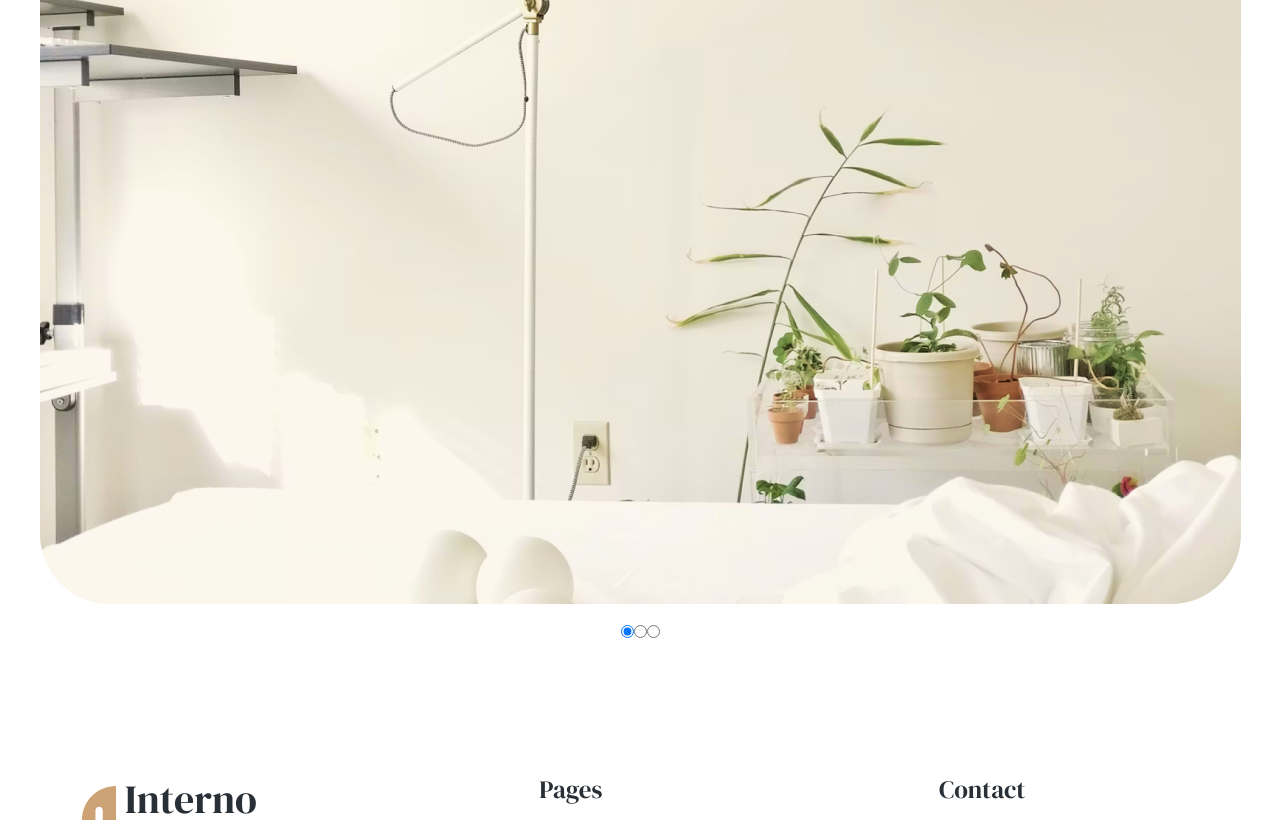
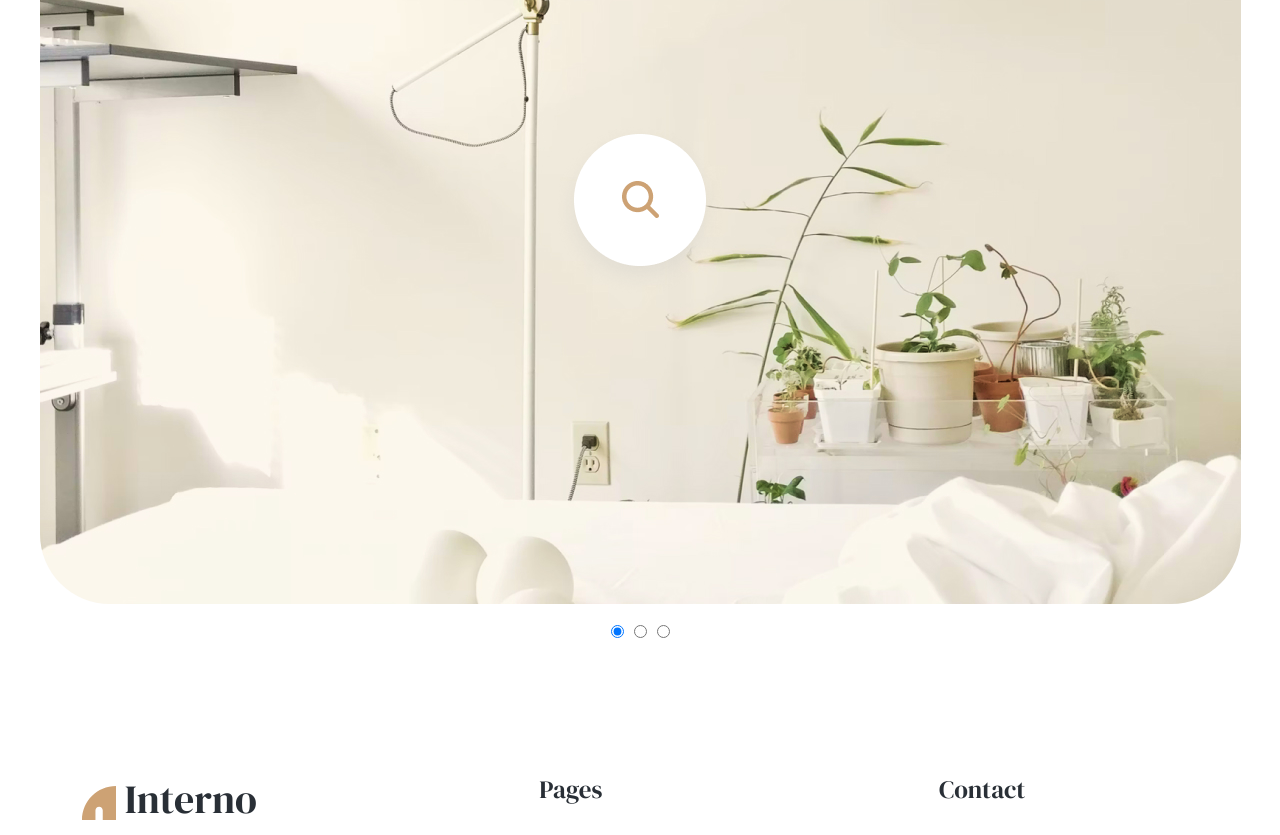
Before and after one commit to Anuta-Anya-Nya/Vue-cli-project, a Vue app: page / in a window 1280 px wide. Shown: the part 1440-2275 px from the top of the page. Built offline with nearby package versions, Linux system fonts and the light colour scheme.

Commit message:
add increase picture

```diff
--- a/src/components/SliderComp.vue
+++ b/src/components/SliderComp.vue
@@ -6,9 +6,16 @@
         alt="img"
         class="slider__img"
       />
+      <img
+        src="../assets/img/zoom-icon.png"
+        alt="zoom"
+        class="zoom-icon"
+        @click="showBigImg"
+      />
     </div>
-    <div class="radio-button">
+    <div>
       <input
+        class="radio-button"
         v-for="img in sliderImages"
         :key="img.id"
         type="radio"
@@ -18,6 +25,13 @@
         :value="img.url"
       />
     </div>
+    <img
+      v-show="bigImg"
+      :src="require(`../assets/img/${showImg}`)"
+      alt="big"
+      class="bigPic"
+      @click="hideBigImg"
+    />
   </div>
 </template>
 
@@ -27,9 +41,17 @@ export default {
   data() {
     return {
       showImg: this.sliderImages[0].url,
+      bigImg: false,
     };
   },
-  methods: {},
+  methods: {
+    showBigImg() {
+      this.bigImg = true;
+    },
+    hideBigImg() {
+      this.bigImg = false;
+    },
+  },
 };
 </script>
 <style lang="scss" scoped>
@@ -38,12 +60,36 @@ export default {
   justify-content: center;
   flex-direction: column;
   align-items: center;
+  position: relative;
+
   &__box {
     margin-bottom: 16px;
+    position: relative;
   }
   &__img {
     display: block;
     border-radius: 70px;
   }
+  .zoom-icon {
+    position: absolute;
+
+    margin-left: auto;
+    margin-right: auto;
+    left: 0;
+    right: 0;
+    top: 40%;
+  }
+}
+.bigPic {
+  position: absolute;
+  width: 1560px;
+  height: 1040px;
+  bottom: 0;
+  margin-left: auto;
+  margin-right: auto;
+  border-radius: 70px;
+}
+.radio-button:not(:last-child) {
+  margin-right: 10px;
 }
 </style>
--- a/src/store/index.js
+++ b/src/store/index.js
@@ -32,78 +32,78 @@ export default new Vuex.Store({
             {
                 id: 1, title: 'Modern Kitchan', text: 'Decor / Artchitecture', img: 'project1.jpg', classHomepage: 'borderTopRight', category: 'Kitchan', classProjectPage: 'project-list-small', textDescription: 'Lorem ipsum dolor sit amet, consectetur adipiscing elit. Aliquamsem vitae turpis dignissim maximus. Aliquam sollicitudin tellumassa, vbel maximus purus posuere in. Dojrices gravida dignissim. Praesent at nibh in mi fringilla mattis. Phasellus ut dolor odio. Aenean in the ipsum vel lectus bibendum commodo.', textDescription2: 'In nec sem suscipit, convallis leo vitae, lacinia nibh. Cras amet tellus lectus. Vivamus ipsum nunc, mattis quis nibh id, pellentesque arcu. Donec a pellentesque Cras erat enim, gravida non ante vitae,elequis convallis elit, in viverra felis. Donec ultrices tellus vitae iaculisvd porta. Proin tincidunt ligula id purus porttitor.', imgForSlider: [
                     { id: "img1", url: "slider-proj.jpg" },
-                    { id: "img2", url: "blog1.jpg" },
-                    { id: "img3", url: "blog2.jpg" },
+                    { id: "img2", url: "slider-proj2.jpg" },
+                    { id: "img3", url: "slider-proj3.jpg" },
                 ],
             },
             {
                 id: 2, title: 'Modern Kitchan', text: 'Decor / Artchitecture', img: 'project2.jpg', classHomepage: 'borderTopLeft', category: 'Kitchan', classProjectPage: 'project-list-small', textDescription: 'Lorem ipsum dolor sit amet, consectetur adipiscing elit. Aliquamsem vitae turpis dignissim maximus. Aliquam sollicitudin tellumassa, vbel maximus purus posuere in. Dojrices gravida dignissim. Praesent at nibh in mi fringilla mattis. Phasellus ut dolor odio. Aenean in the ipsum vel lectus bibendum commodo.', textDescription2: 'In nec sem suscipit, convallis leo vitae, lacinia nibh. Cras amet tellus lectus. Vivamus ipsum nunc, mattis quis nibh id, pellentesque arcu. Donec a pellentesque Cras erat enim, gravida non ante vitae,elequis convallis elit, in viverra felis. Donec ultrices tellus vitae iaculisvd porta. Proin tincidunt ligula id purus porttitor.', imgForSlider: [
                     { id: "img1", url: "slider-proj.jpg" },
-                    { id: "img2", url: "blog1.jpg" },
-                    { id: "img3", url: "blog2.jpg" },
+                    { id: "img2", url: "slider-proj2.jpg" },
+                    { id: "img3", url: "slider-proj3.jpg" },
                 ],
             },
             {
                 id: 3, title: 'Modern Kitchan', text: 'Decor / Artchitecture', img: 'project3.jpg', classHomepage: 'borderBotRight', category: 'Bathroom', classProjectPage: 'project-list-small', textDescription: 'Lorem ipsum dolor sit amet, consectetur adipiscing elit. Aliquamsem vitae turpis dignissim maximus. Aliquam sollicitudin tellumassa, vbel maximus purus posuere in. Dojrices gravida dignissim. Praesent at nibh in mi fringilla mattis. Phasellus ut dolor odio. Aenean in the ipsum vel lectus bibendum commodo.', textDescription2: 'In nec sem suscipit, convallis leo vitae, lacinia nibh. Cras amet tellus lectus. Vivamus ipsum nunc, mattis quis nibh id, pellentesque arcu. Donec a pellentesque Cras erat enim, gravida non ante vitae,elequis convallis elit, in viverra felis. Donec ultrices tellus vitae iaculisvd porta. Proin tincidunt ligula id purus porttitor.', imgForSlider: [
                     { id: "img1", url: "slider-proj.jpg" },
-                    { id: "img2", url: "blog1.jpg" },
-                    { id: "img3", url: "blog2.jpg" },
+                    { id: "img2", url: "slider-proj2.jpg" },
+                    { id: "img3", url: "slider-proj3.jpg" },
                 ],
             },
             {
                 id: 4, title: 'Modern Kitchan', text: 'Decor / Artchitecture', img: 'project4.jpg', classHomepage: 'borderBotLeft', category: 'Kitchan', classProjectPage: 'project-list-small', textDescription: 'Lorem ipsum dolor sit amet, consectetur adipiscing elit. Aliquamsem vitae turpis dignissim maximus. Aliquam sollicitudin tellumassa, vbel maximus purus posuere in. Dojrices gravida dignissim. Praesent at nibh in mi fringilla mattis. Phasellus ut dolor odio. Aenean in the ipsum vel lectus bibendum commodo.', textDescription2: 'In nec sem suscipit, convallis leo vitae, lacinia nibh. Cras amet tellus lectus. Vivamus ipsum nunc, mattis quis nibh id, pellentesque arcu. Donec a pellentesque Cras erat enim, gravida non ante vitae,elequis convallis elit, in viverra felis. Donec ultrices tellus vitae iaculisvd porta. Proin tincidunt ligula id purus porttitor.', imgForSlider: [
                     { id: "img1", url: "slider-proj.jpg" },
-                    { id: "img2", url: "blog1.jpg" },
-                    { id: "img3", url: "blog2.jpg" },
+                    { id: "img2", url: "slider-proj2.jpg" },
+                    { id: "img3", url: "slider-proj3.jpg" },
                 ],
             },
             {
                 id: 5, title: 'Minimal Bedroom', text: 'Decor / Artchitecture', img: 'proj1.jpg', classHomepage: 'borderBotLeft', category: 'Bedroom', classProjectPage: 'project-list-big', textDescription: 'Lorem ipsum dolor sit amet, consectetur adipiscing elit. Aliquamsem vitae turpis dignissim maximus. Aliquam sollicitudin tellumassa, vbel maximus purus posuere in. Dojrices gravida dignissim. Praesent at nibh in mi fringilla mattis. Phasellus ut dolor odio. Aenean in the ipsum vel lectus bibendum commodo.', textDescription2: 'In nec sem suscipit, convallis leo vitae, lacinia nibh. Cras amet tellus lectus. Vivamus ipsum nunc, mattis quis nibh id, pellentesque arcu. Donec a pellentesque Cras erat enim, gravida non ante vitae,elequis convallis elit, in viverra felis. Donec ultrices tellus vitae iaculisvd porta. Proin tincidunt ligula id purus porttitor.', imgForSlider: [
                     { id: "img1", url: "slider-proj.jpg" },
-                    { id: "img2", url: "blog1.jpg" },
-                    { id: "img3", url: "blog2.jpg" },
+                    { id: "img2", url: "slider-proj2.jpg" },
+                    { id: "img3", url: "slider-proj3.jpg" },
                 ],
             },
             {
                 id: 6, title: 'Minimal Bedroom', text: 'Decor / Artchitecture', img: 'proj2.jpg', classHomepage: 'borderBotLeft', category: 'Bedroom', classProjectPage: 'project-list-small', textDescription: 'Lorem ipsum dolor sit amet, consectetur adipiscing elit. Aliquamsem vitae turpis dignissim maximus. Aliquam sollicitudin tellumassa, vbel maximus purus posuere in. Dojrices gravida dignissim. Praesent at nibh in mi fringilla mattis. Phasellus ut dolor odio. Aenean in the ipsum vel lectus bibendum commodo.', textDescription2: 'In nec sem suscipit, convallis leo vitae, lacinia nibh. Cras amet tellus lectus. Vivamus ipsum nunc, mattis quis nibh id, pellentesque arcu. Donec a pellentesque Cras erat enim, gravida non ante vitae,elequis convallis elit, in viverra felis. Donec ultrices tellus vitae iaculisvd porta. Proin tincidunt ligula id purus porttitor.', imgForSlider: [
                     { id: "img1", url: "slider-proj.jpg" },
-                    { id: "img2", url: "blog1.jpg" },
-                    { id: "img3", url: "blog2.jpg" },
+                    { id: "img2", url: "slider-proj2.jpg" },
+                    { id: "img3", url: "slider-proj3.jpg" },
                 ],
             },
             {
                 id: 7, title: 'Classic Minimal Bedroom', text: 'Decor / Artchitecture', img: 'proj3.jpg', classHomepage: 'borderBotLeft', category: 'Bedroom', classProjectPage: 'project-list-small', textDescription: 'Lorem ipsum dolor sit amet, consectetur adipiscing elit. Aliquamsem vitae turpis dignissim maximus. Aliquam sollicitudin tellumassa, vbel maximus purus posuere in. Dojrices gravida dignissim. Praesent at nibh in mi fringilla mattis. Phasellus ut dolor odio. Aenean in the ipsum vel lectus bibendum commodo.', textDescription2: 'In nec sem suscipit, convallis leo vitae, lacinia nibh. Cras amet tellus lectus. Vivamus ipsum nunc, mattis quis nibh id, pellentesque arcu. Donec a pellentesque Cras erat enim, gravida non ante vitae,elequis convallis elit, in viverra felis. Donec ultrices tellus vitae iaculisvd porta. Proin tincidunt ligula id purus porttitor.', imgForSlider: [
                     { id: "img1", url: "slider-proj.jpg" },
-                    { id: "img2", url: "blog1.jpg" },
-                    { id: "img3", url: "blog2.jpg" },
+                    { id: "img2", url: "slider-proj2.jpg" },
+                    { id: "img3", url: "slider-proj3.jpg" },
                 ],
             },
             {
                 id: 8, title: 'Modern Bedroom', text: 'Decor / Artchitecture', img: 'proj4.jpg', classHomepage: 'borderBotLeft', category: 'Bedroom', classProjectPage: 'project-list-big', textDescription: 'Lorem ipsum dolor sit amet, consectetur adipiscing elit. Aliquamsem vitae turpis dignissim maximus. Aliquam sollicitudin tellumassa, vbel maximus purus posuere in. Dojrices gravida dignissim. Praesent at nibh in mi fringilla mattis. Phasellus ut dolor odio. Aenean in the ipsum vel lectus bibendum commodo.', textDescription2: 'In nec sem suscipit, convallis leo vitae, lacinia nibh. Cras amet tellus lectus. Vivamus ipsum nunc, mattis quis nibh id, pellentesque arcu. Donec a pellentesque Cras erat enim, gravida non ante vitae,elequis convallis elit, in viverra felis. Donec ultrices tellus vitae iaculisvd porta. Proin tincidunt ligula id purus porttitor.', imgForSlider: [
                     { id: "img1", url: "slider-proj.jpg" },
-                    { id: "img2", url: "blog1.jpg" },
-                    { id: "img3", url: "blog2.jpg" },
+                    { id: "img2", url: "slider-proj2.jpg" },
+                    { id: "img3", url: "slider-proj3.jpg" },
                 ],
             },
             {
                 id: 9, title: 'Minimal Bedroom table', text: 'Decor / Artchitecture', img: 'proj5.jpg', classHomepage: 'borderBotLeft', category: 'Bedroom', classProjectPage: 'project-list-big', textDescription: 'Lorem ipsum dolor sit amet, consectetur adipiscing elit. Aliquamsem vitae turpis dignissim maximus. Aliquam sollicitudin tellumassa, vbel maximus purus posuere in. Dojrices gravida dignissim. Praesent at nibh in mi fringilla mattis. Phasellus ut dolor odio. Aenean in the ipsum vel lectus bibendum commodo.', textDescription2: 'In nec sem suscipit, convallis leo vitae, lacinia nibh. Cras amet tellus lectus. Vivamus ipsum nunc, mattis quis nibh id, pellentesque arcu. Donec a pellentesque Cras erat enim, gravida non ante vitae,elequis convallis elit, in viverra felis. Donec ultrices tellus vitae iaculisvd porta. Proin tincidunt ligula id purus porttitor.', imgForSlider: [
                     { id: "img1", url: "slider-proj.jpg" },
-                    { id: "img2", url: "blog1.jpg" },
-                    { id: "img3", url: "blog2.jpg" },
+                    { id: "img2", url: "slider-proj2.jpg" },
+                    { id: "img3", url: "slider-proj3.jpg" },
                 ],
             },
             {
                 id: 10, title: 'System Table', text: 'Decor / Artchitecture', img: 'proj6.jpg', classHomepage: 'borderBotLeft', category: 'Bedroom', classProjectPage: 'project-list-small', textDescription: 'Lorem ipsum dolor sit amet, consectetur adipiscing elit. Aliquamsem vitae turpis dignissim maximus. Aliquam sollicitudin tellumassa, vbel maximus purus posuere in. Dojrices gravida dignissim. Praesent at nibh in mi fringilla mattis. Phasellus ut dolor odio. Aenean in the ipsum vel lectus bibendum commodo.', textDescription2: 'In nec sem suscipit, convallis leo vitae, lacinia nibh. Cras amet tellus lectus. Vivamus ipsum nunc, mattis quis nibh id, pellentesque arcu. Donec a pellentesque Cras erat enim, gravida non ante vitae,elequis convallis elit, in viverra felis. Donec ultrices tellus vitae iaculisvd porta. Proin tincidunt ligula id purus porttitor.', imgForSlider: [
                     { id: "img1", url: "slider-proj.jpg" },
-                    { id: "img2", url: "blog1.jpg" },
-                    { id: "img3", url: "blog2.jpg" },
+                    { id: "img2", url: "slider-proj2.jpg" },
+                    { id: "img3", url: "slider-proj3.jpg" },
                 ],
             },
             {
                 id: 11, title: 'Modern Bedroom', text: 'Decor / Artchitecture', img: 'proj7.jpg', classHomepage: 'borderBotLeft', category: 'Bedroom', classProjectPage: 'project-list-small', textDescription: 'Lorem ipsum dolor sit amet, consectetur adipiscing elit. Aliquamsem vitae turpis dignissim maximus. Aliquam sollicitudin tellumassa, vbel maximus purus posuere in. Dojrices gravida dignissim. Praesent at nibh in mi fringilla mattis. Phasellus ut dolor odio. Aenean in the ipsum vel lectus bibendum commodo.', textDescription2: 'In nec sem suscipit, convallis leo vitae, lacinia nibh. Cras amet tellus lectus. Vivamus ipsum nunc, mattis quis nibh id, pellentesque arcu. Donec a pellentesque Cras erat enim, gravida non ante vitae,elequis convallis elit, in viverra felis. Donec ultrices tellus vitae iaculisvd porta. Proin tincidunt ligula id purus porttitor.', imgForSlider: [
                     { id: "img1", url: "slider-proj.jpg" },
-                    { id: "img2", url: "blog1.jpg" },
-                    { id: "img3", url: "blog2.jpg" },
+                    { id: "img2", url: "slider-proj2.jpg" },
+                    { id: "img3", url: "slider-proj3.jpg" },
                 ],
             },
             {
```
Also changed, not shown: src/assets/img/zoom-icon.png (added).
